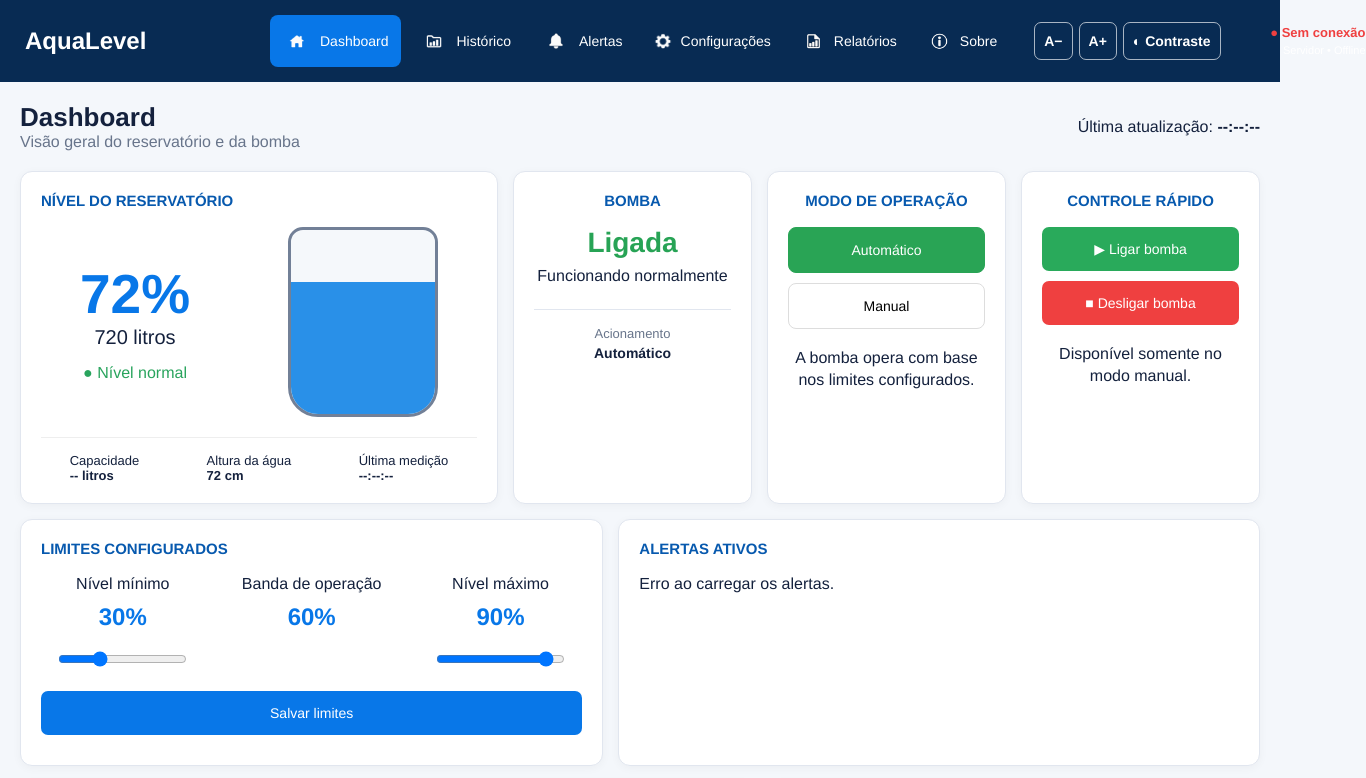
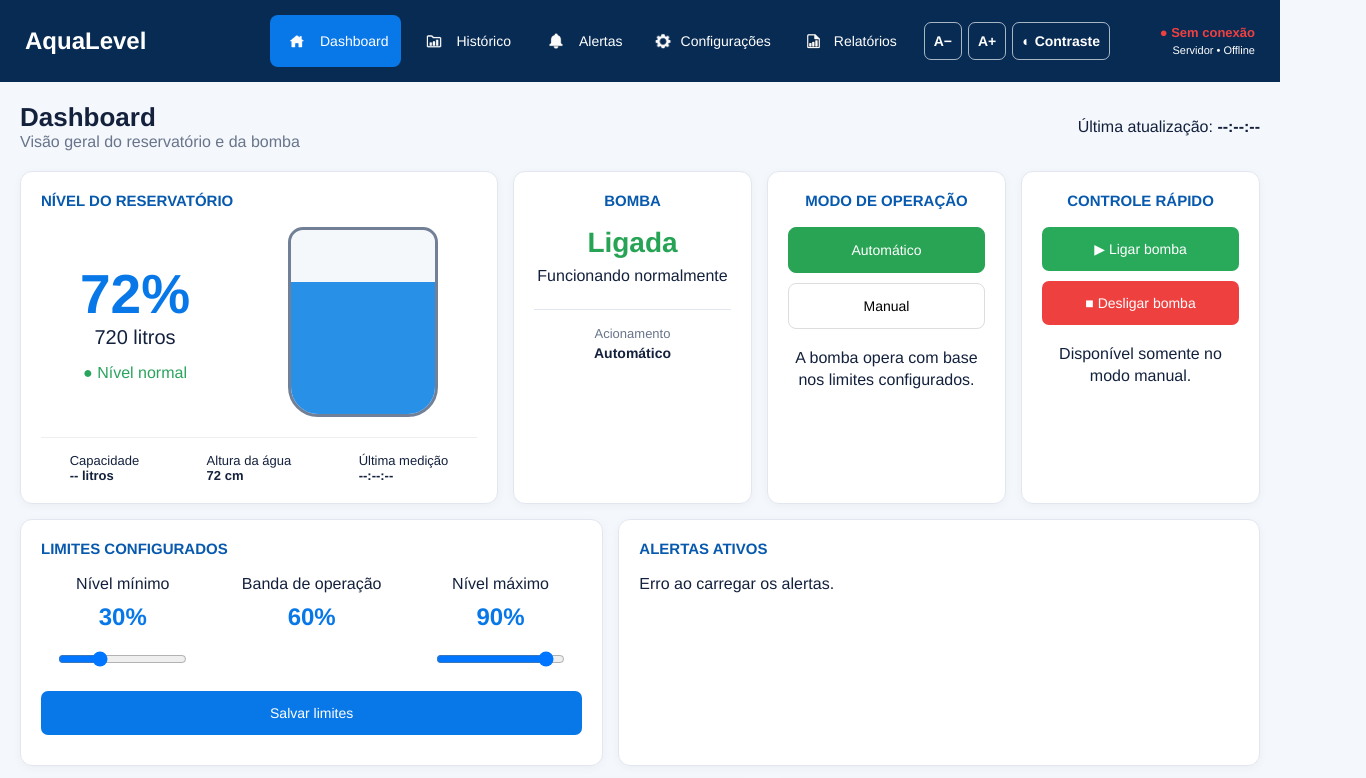
Before and after one commit to beasanfer/AquaLevel, a website: page public/index.html in a window 1280 px wide. Shown: the top 778 px of the page, 1366 px wide, since content can reach past the window. Drawn offline with nearby package versions, Linux system fonts and the light colour scheme; no server answers.

Commit message:
adicionando barra rolante no css para que não quebre o status do microcontrolador

```diff
--- a/public/style.css
+++ b/public/style.css
@@ -45,6 +45,8 @@ body {
     align-items: center;
     gap: 6px;
     flex: 1;
+    min-width: 0; /* permite encolher abaixo do conteúdo */
+    overflow-x: auto; /* rola em vez de empurrar os vizinhos */
 }
 
 .menu a {
@@ -131,6 +133,7 @@ body {
 
 .connection {
     min-width: 120px;
+    flex-shrink: 0;
     text-align: right;
 }
 
```
